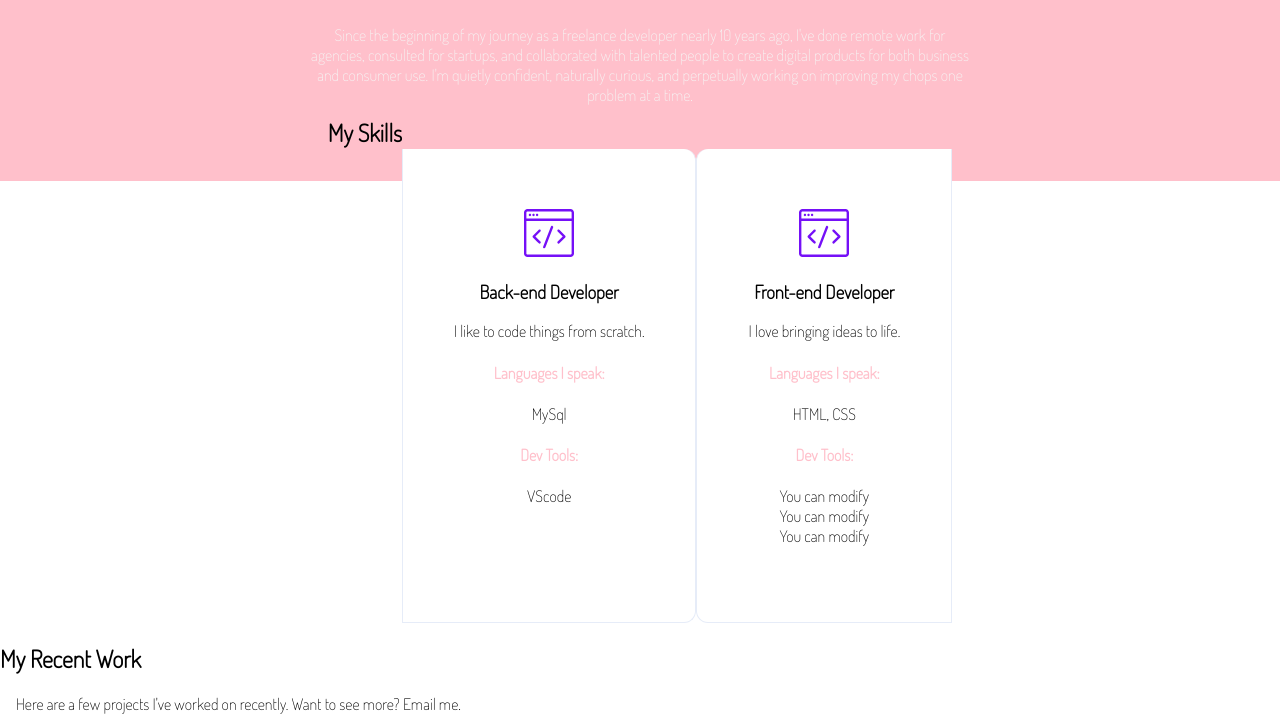
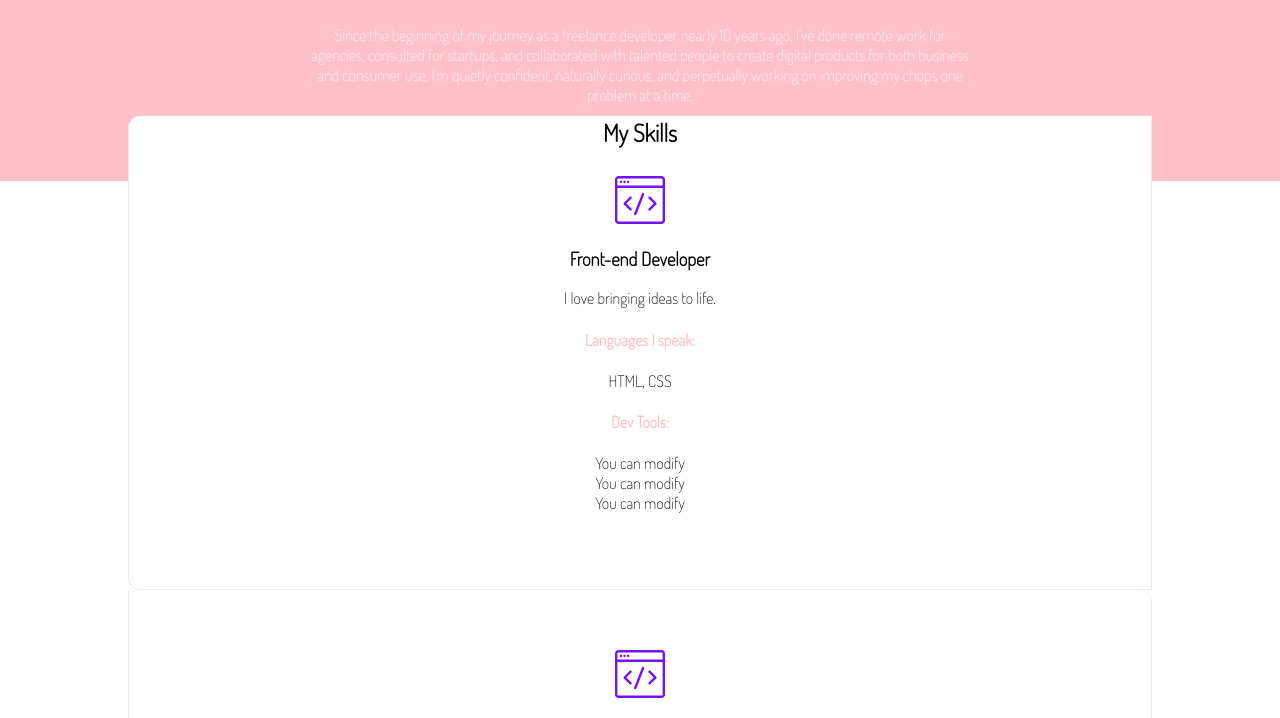
Before and after one commit to WildCodeSchool-2024-09/JS-RemoteFR-Vendangeurs-checkpoint-1, a website: page site/portfolio.html in a window 1280 px wide. Shown: the part 890-1608 px from the top of the page. Drawn offline with Linux system fonts and the light colour scheme.

Commit message:
[feat] : solve step 5

```diff
--- a/site/css/portfolio.css
+++ b/site/css/portfolio.css
@@ -60,6 +60,8 @@ p {
   margin-top: calc(var(--gutter) * -2);
   border-radius: var(--radius);
   padding: 0 10%;
+  display: flex;
+  flex-direction: column-reverse;
 
   @media screen and (min-width: 700px){
     display: flex;
@@ -71,10 +73,12 @@ p {
 .skills--title {
   margin: calc(var(--gutter) * -2) 0;
   text-align: var(--textAlign);
+  order: 2;
+  z-index: 1000;
+  @media screen and (min-width: 700px){
+    width: 100%;
+    }
 
-  @media screen and (min-width: 700px){
-
-  }
 }
 
 
```
